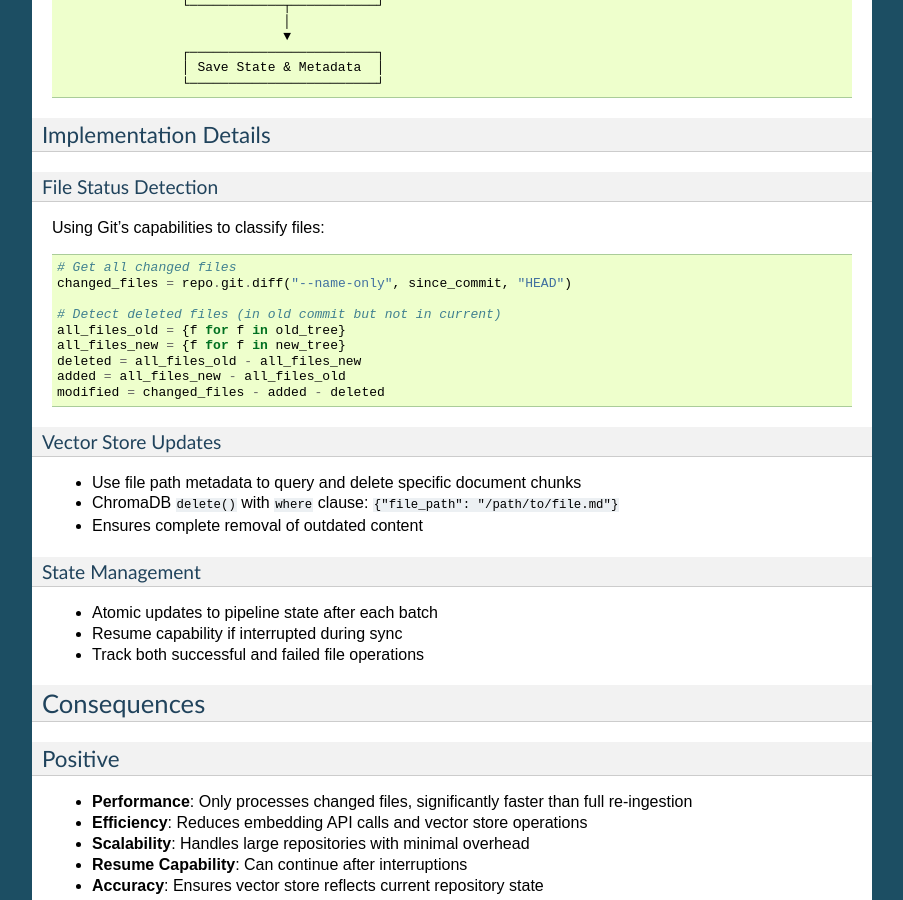
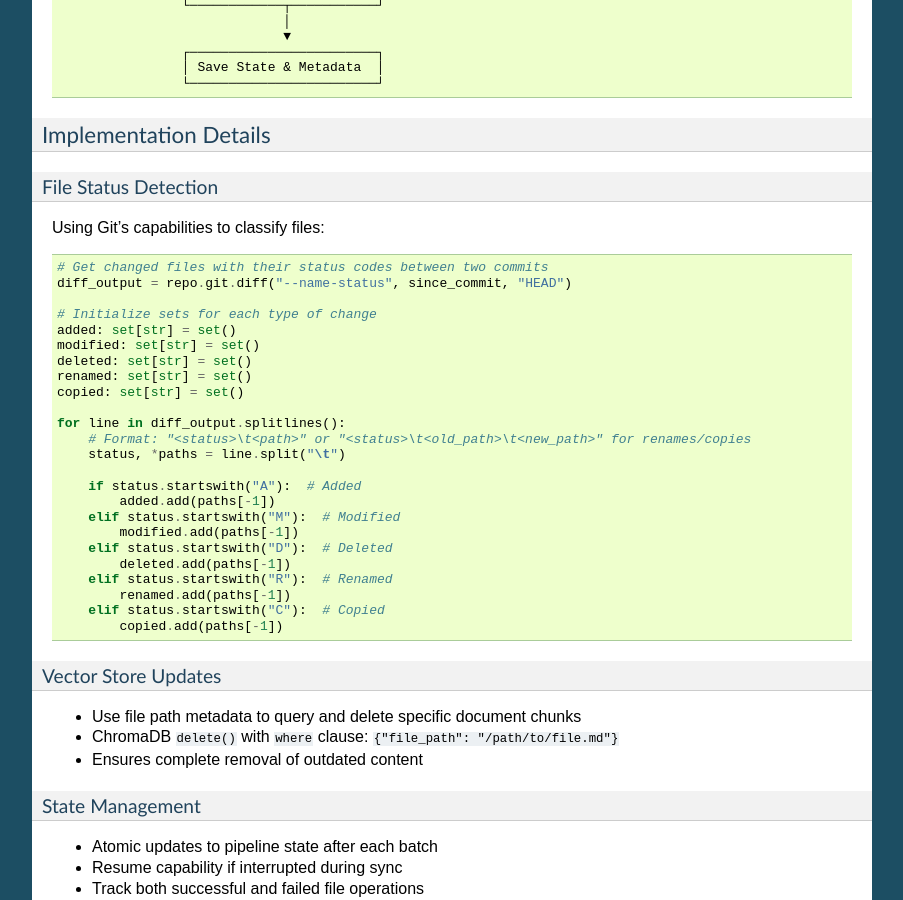
Before and after one commit to TheWinterShadow/Thoth, a Sphinx documentation site: the page built from docs/source/ADR_SYNC_STRATEGY.md, in a window 1280 px wide and 900 px high, scrolled down 2257 px. Shown: the whole window, without its empty margins (198-1101 px from the left). Built offline with Sphinx 7.4.7, drawn with Linux system fonts in a browser that asks for light colours.

Commit message:
Update docs/source/ADR_SYNC_STRATEGY.md
Co-authored-by: Copilot <175728472+Copilot@users.noreply.github.com>

````diff
--- a/docs/source/ADR_SYNC_STRATEGY.md
+++ b/docs/source/ADR_SYNC_STRATEGY.md
@@ -119,15 +119,30 @@ The `IngestionPipeline` handles three types of changes:
 #### File Status Detection
 Using Git's capabilities to classify files:
 ```python
-# Get all changed files
-changed_files = repo.git.diff("--name-only", since_commit, "HEAD")
+# Get changed files with their status codes between two commits
+diff_output = repo.git.diff("--name-status", since_commit, "HEAD")
 
-# Detect deleted files (in old commit but not in current)
-all_files_old = {f for f in old_tree}
-all_files_new = {f for f in new_tree}
-deleted = all_files_old - all_files_new
-added = all_files_new - all_files_old
-modified = changed_files - added - deleted
+# Initialize sets for each type of change
+added: set[str] = set()
+modified: set[str] = set()
+deleted: set[str] = set()
+renamed: set[str] = set()
+copied: set[str] = set()
+
+for line in diff_output.splitlines():
+    # Format: "<status>\t<path>" or "<status>\t<old_path>\t<new_path>" for renames/copies
+    status, *paths = line.split("\t")
+
+    if status.startswith("A"):  # Added
+        added.add(paths[-1])
+    elif status.startswith("M"):  # Modified
+        modified.add(paths[-1])
+    elif status.startswith("D"):  # Deleted
+        deleted.add(paths[-1])
+    elif status.startswith("R"):  # Renamed
+        renamed.add(paths[-1])
+    elif status.startswith("C"):  # Copied
+        copied.add(paths[-1])
 ```
 
 #### Vector Store Updates
````
